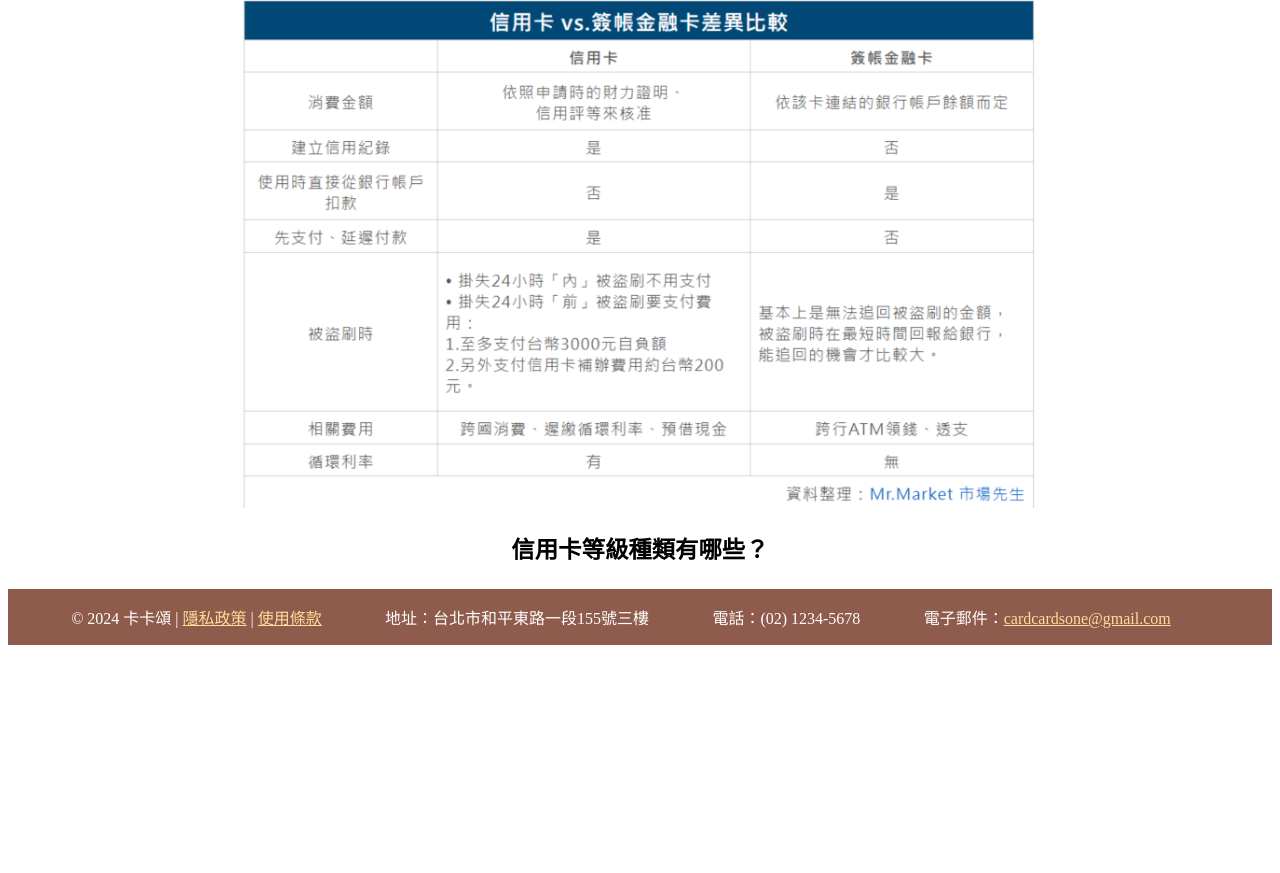
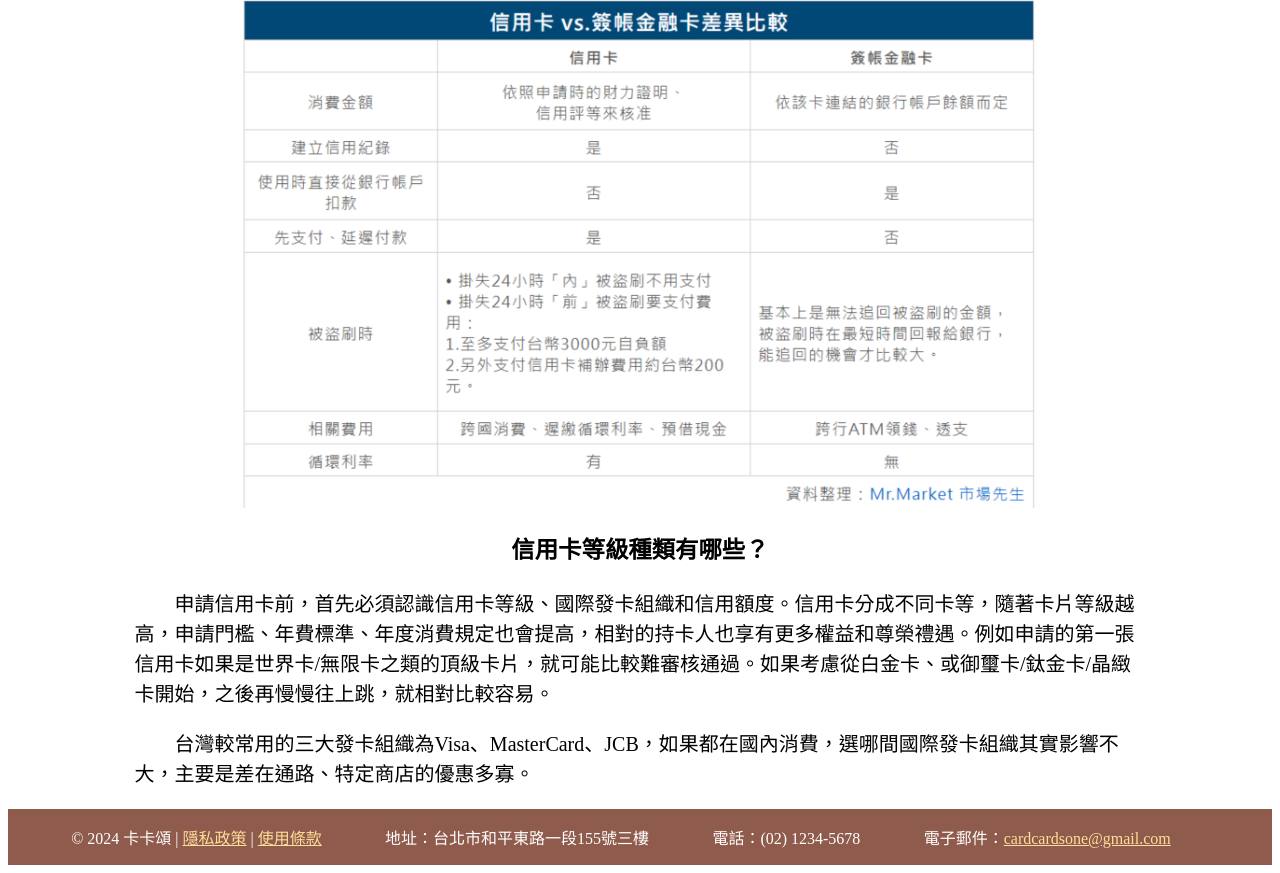
Before and after one commit to chi1007/CardCardSone, a plain HTML site: page start_guide.html in a window 1280 px wide. Shown: the part 1637-2510 px from the top of the page. Before the commit the page ends 2290 px from the top, so only its background shows below. Drawn offline with Linux system fonts and the light colour scheme.

Commit message:
小白指南(未完)

```diff
--- a/start_guide.css
+++ b/start_guide.css
@@ -162,6 +162,8 @@
 
   }
 
+
+
   .section-description2 img {
     /* 讓圖片高度自動調整以保持比例 */
     height: auto;
@@ -172,6 +174,23 @@
     margin: 0 auto;
 }
 
+.section-description3 {
+  margin: 0 auto;
+  text-align: left;
+  display: block;
+  background-color: #ffffff;
+  flex-direction: column;
+  margin-top: 10px;
+  width: 80%;
+  font-size: 20px;
+  font-weight: 400;
+
+}
+
+.section-description3 p {
+  text-indent: 2em; /* 設置段落首行縮進 */
+  line-height: 1.5; /* 設置行高 */
+}
 
   /* 首頁滾動條 */
   .credit_articles {
@@ -186,6 +205,7 @@
     font-size: 20px;
     font-weight: 400;
   }
+
 
   .credit_articles p {
     text-indent: 2em; /* 設置段落首行縮進 */
--- a/start_guide.html
+++ b/start_guide.html
@@ -89,6 +89,15 @@
       <h3>信用卡等級種類有哪些？</h3>
     </section>
 
+    <section class="section-description3">
+      <p>
+        申請信用卡前，首先必須認識信用卡等級、國際發卡組織和信用額度。信用卡分成不同卡等，隨著卡片等級越高，申請門檻、年費標準、年度消費規定也會提高，相對的持卡人也享有更多權益和尊榮禮遇。例如申請的第一張信用卡如果是世界卡/無限卡之類的頂級卡片，就可能比較難審核通過。如果考慮從白金卡、或御璽卡/鈦金卡/晶緻卡開始，之後再慢慢往上跳，就相對比較容易。
+      </p>
+      <p>
+        台灣較常用的三大發卡組織為Visa、MasterCard、JCB，如果都在國內消費，選哪間國際發卡組織其實影響不大，主要是差在通路、特定商店的優惠多寡。
+      </p>
+    </section>
+
     <footer class="container-footer">
       <script src="CreditCard_home.js"></script>
 
```
